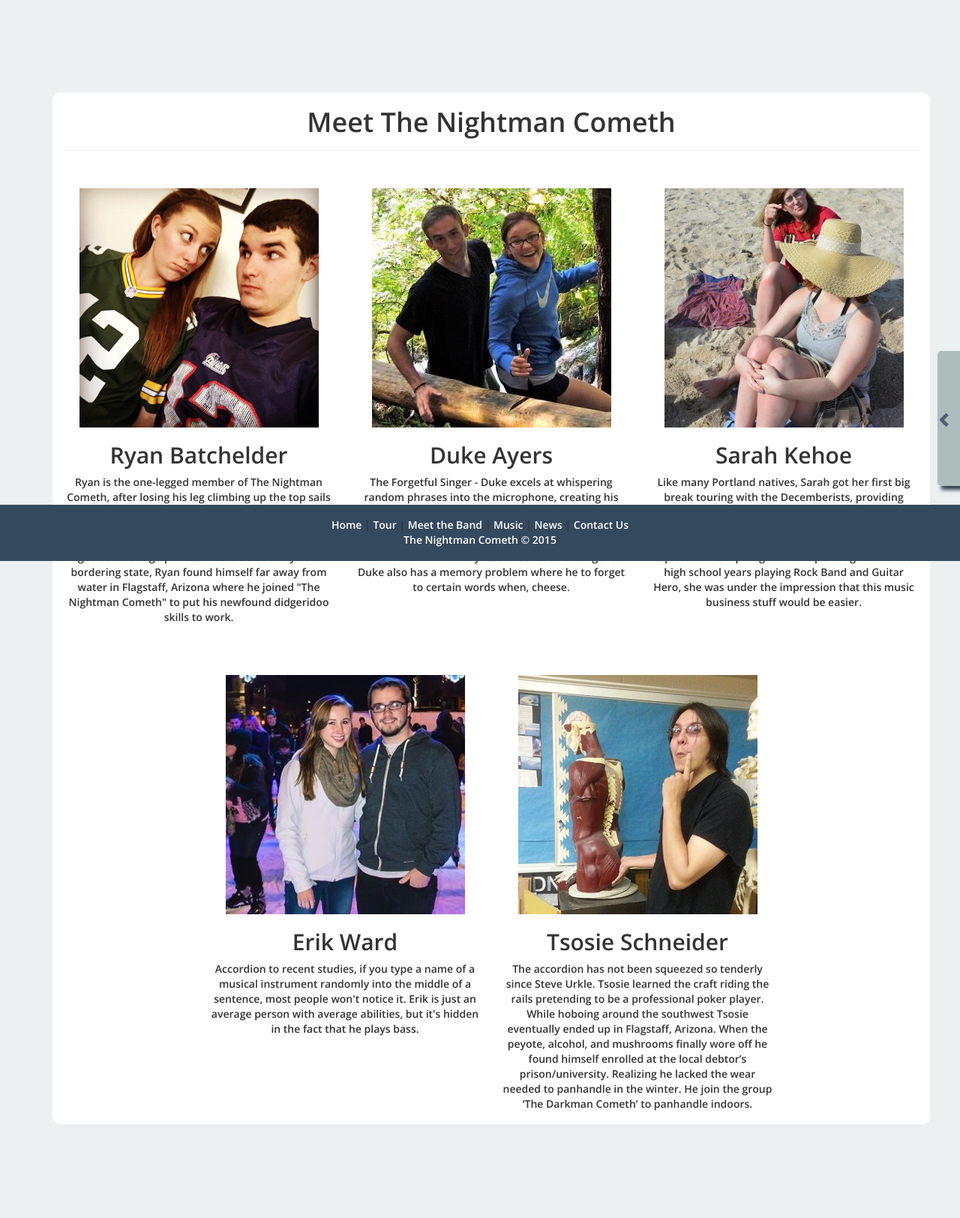
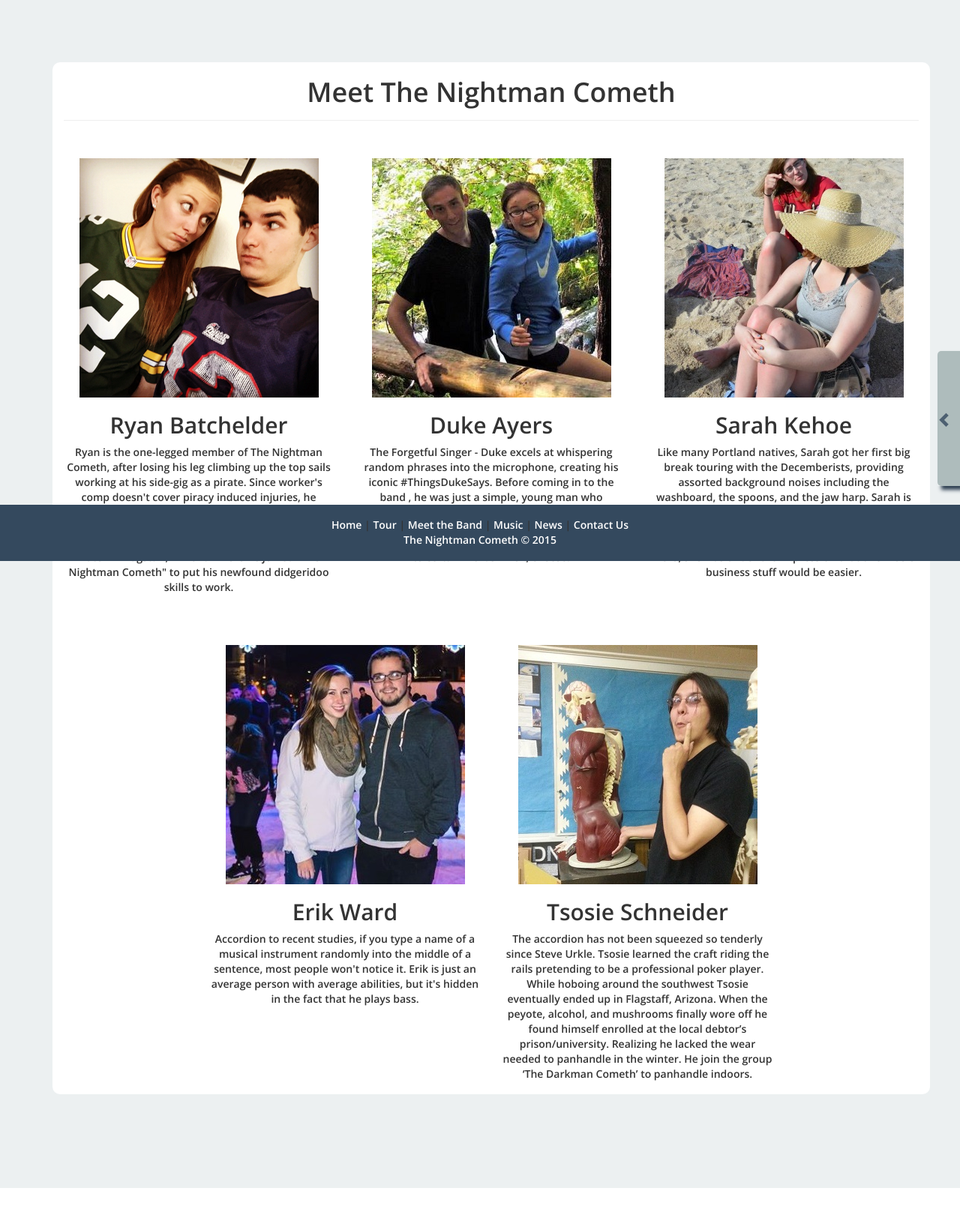
Before and after one commit to c1phr/cs399_band, a Django app: page /meet/ in a window 1280 px wide. Shown: the part 52-1676 px from the top of the page at 75% size. After the commit the page ends 1636 px from the top, so only its background shows below. Run offline with Django 3.2, Linux system fonts and the light colour scheme; some libraries are stand-ins or nearby versions.

Commit message:
made top margin smaller

```diff
--- a/band_project/static/style.css
+++ b/band_project/static/style.css
@@ -115,5 +115,5 @@
     cursor:default;
     margin-bottom:75px;
     border-radius:5px;
-    margin-top: 75px;
+    margin-top: 35px;
 }
```
